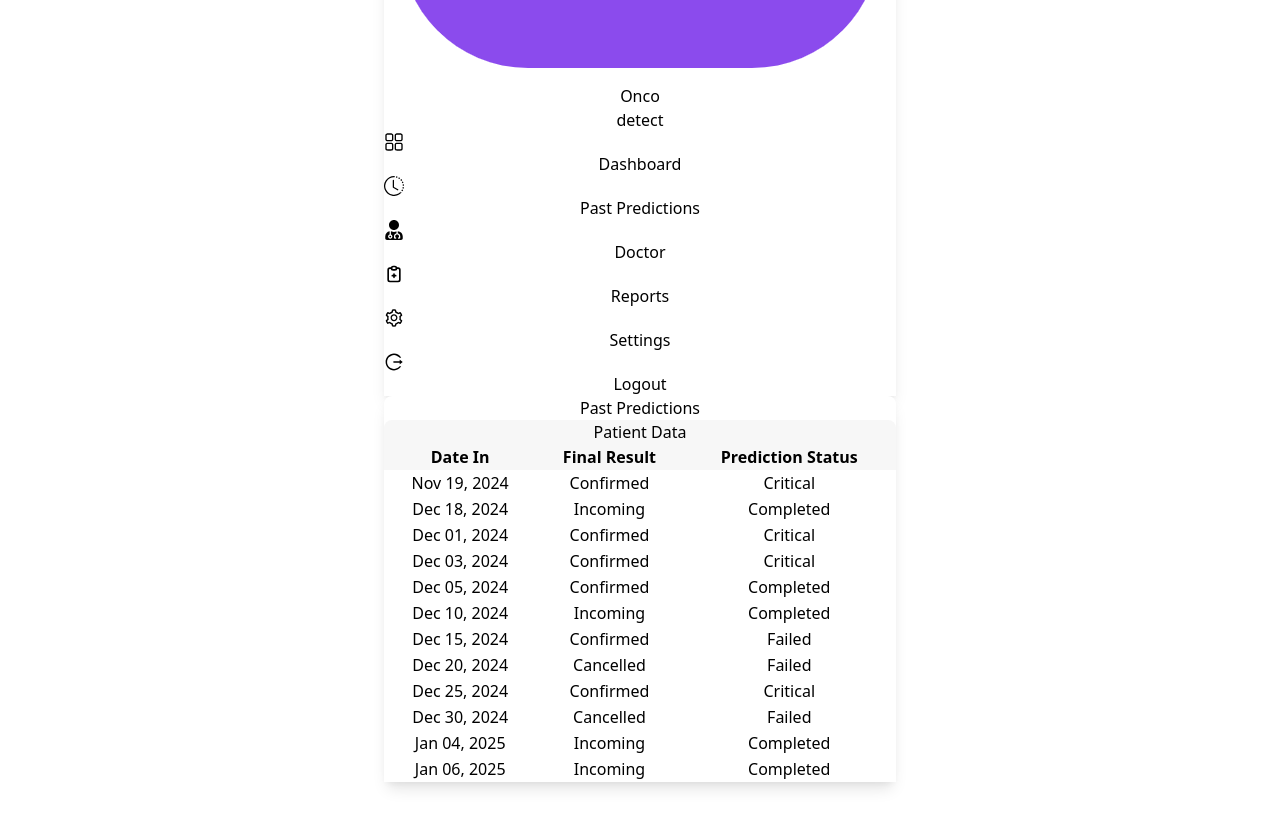
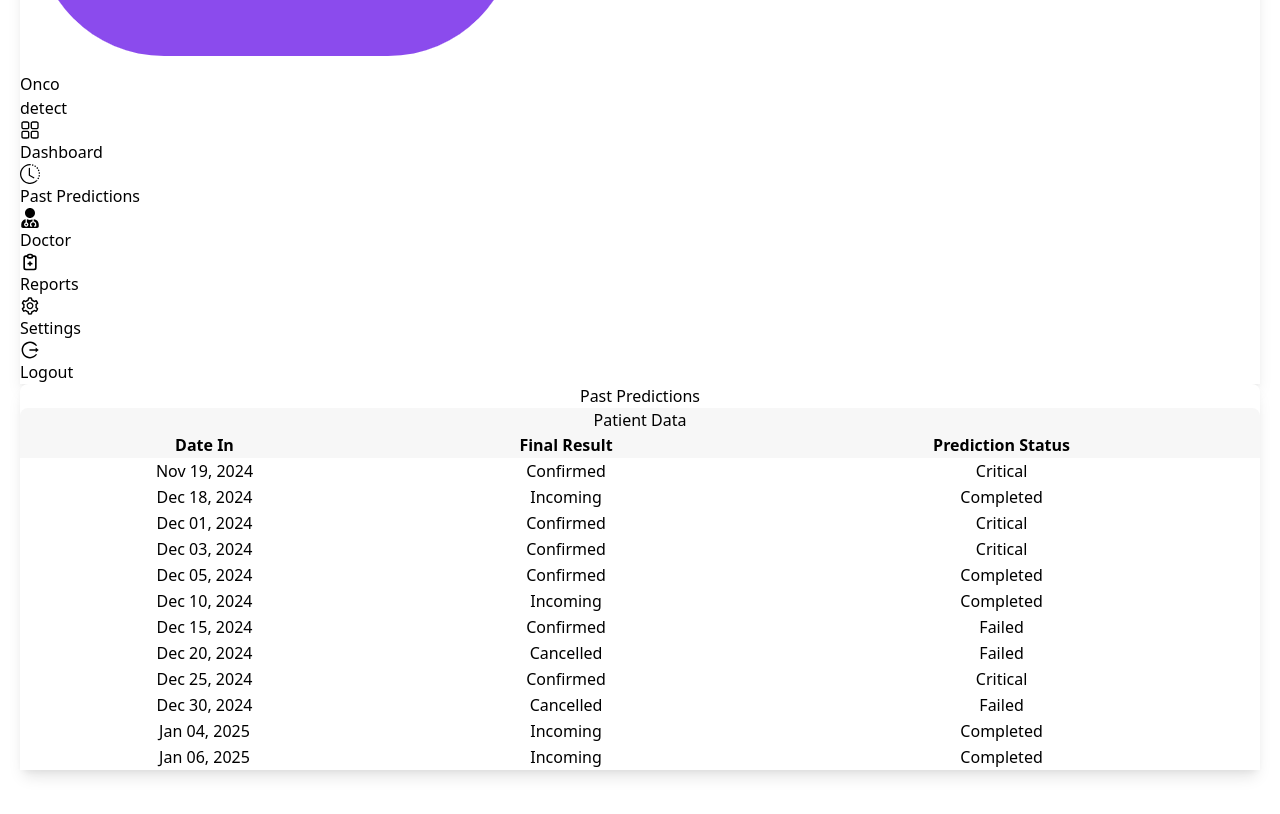
Before and after one commit to ShenalSen/OncoDetect, a React (Vite) app in the folder frontend/: page /past-predictions in a window 1280 px wide. Shown: the part 460-1274 px from the top of the page. After the commit the page ends 1250 px from the top, so only its background shows below. Built offline with nearby package versions, Linux system fonts and the light colour scheme.

Commit message:
Expand Past Predictions container to full screen width

```diff
--- a/frontend/src/App.css
+++ b/frontend/src/App.css
@@ -1,14 +1,14 @@
 /* App.css */
 #root {
-  display: flex; /* Flex container for vertical and horizontal centering */
-  justify-content: center; /* Center content horizontally */
-  align-items: center; /* Center content vertically */
   min-height: 100vh; /* Ensure it takes at least the height of the viewport */
-  max-width: 1920px; /* Adjusted for larger maximum width to accommodate larger component */
-  margin: 0 auto; /* Center the app in the middle of the page */
-  padding: 2rem; /* Padding around the content */
-  text-align: center; /* Align text to center for all text inside root */
+  width: 100%;       /* Make sure root takes full width */
+  padding: 20px;     /* Padding around the content */
+  box-sizing: border-box; /* Adjusts box-sizing to include padding and border */
+
+  /* Removed the 'display: flex; justify-content: center; align-items: center;' */
+  /* so that it no longer restricts the child container to a smaller centered box. */
 }
+
 
 .logo {
   height: 6em;
@@ -41,41 +41,41 @@
 }
 
 .card {
-  width: 100%; /* Make sure card uses full width of its container */
-  max-width: 960px; /* Maximum width of the card */
-  margin: auto; /* Auto margins for horizontal centering */
-  padding: 2em; /* Padding inside the card */
-  box-shadow: 0 4px 8px rgba(0,0,0,0.1); /* Shadow for better visibility */
-  border-radius: 8px; /* Rounded corners */
+  width: 100%;
+  max-width: 960px;
+  margin: auto;
+  padding: 2em;
+  box-shadow: 0 4px 8px rgba(0,0,0,0.1);
+  border-radius: 8px;
 }
 
 .read-the-docs {
-  color: #888; /* Styling for documentation link */
+  color: #888;
 }
 
-/* Styling for the Past Predictions container */
 .bg-white {
-  background-color: #fff; /* Ensure background color is set for outer container */
-  box-shadow: 0 10px 15px -3px rgba(0, 0, 0, 0.1), 0 4px 6px -2px rgba(0, 0, 0, 0.05); /* Shadow for outer container */
+  background-color: #fff;
+  box-shadow: 0 10px 15px -3px rgba(0, 0, 0, 0.1),
+              0 4px 6px -2px rgba(0, 0, 0, 0.05);
 }
 
 .bg-gray-100 {
-  background-color: #f7f7f7; /* Light gray background for inner container */
-  shadow-inner: inset 0 2px 4px 0 rgba(0,0,0,0.05); /* Inner shadow for Patient Data container */
+  background-color: #f7f7f7;
+  shadow-inner: inset 0 2px 4px 0 rgba(0,0,0,0.05);
 }
 
 .rounded-lg {
-  border-radius: 0.5rem; /* Rounded corners for containers */
+  border-radius: 0.5rem;
 }
 
 .overflow-x-auto {
-  overflow-x: auto; /* Allow horizontal scrolling within tables if necessary */
+  overflow-x: auto;
 }
 
 .table-auto {
-  width: 100%; /* Full width tables */
+  width: 100%;
 }
 
 .text-center {
-  text-align: center; /* Center align text */
+  text-align: center;
 }
```
